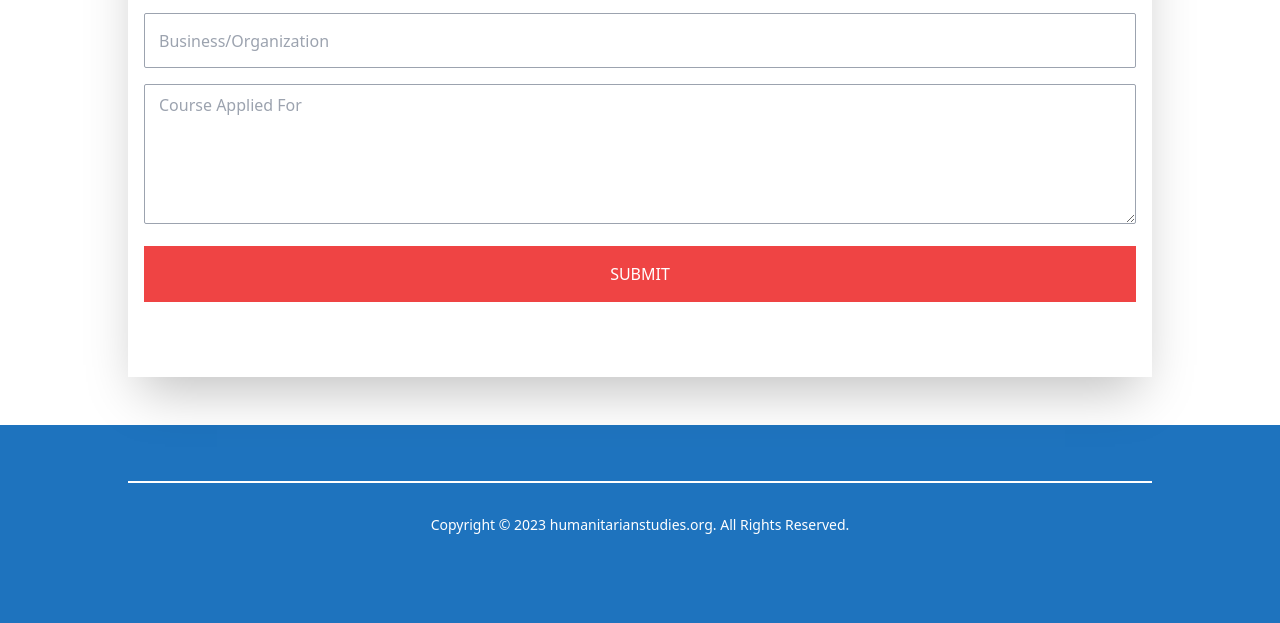
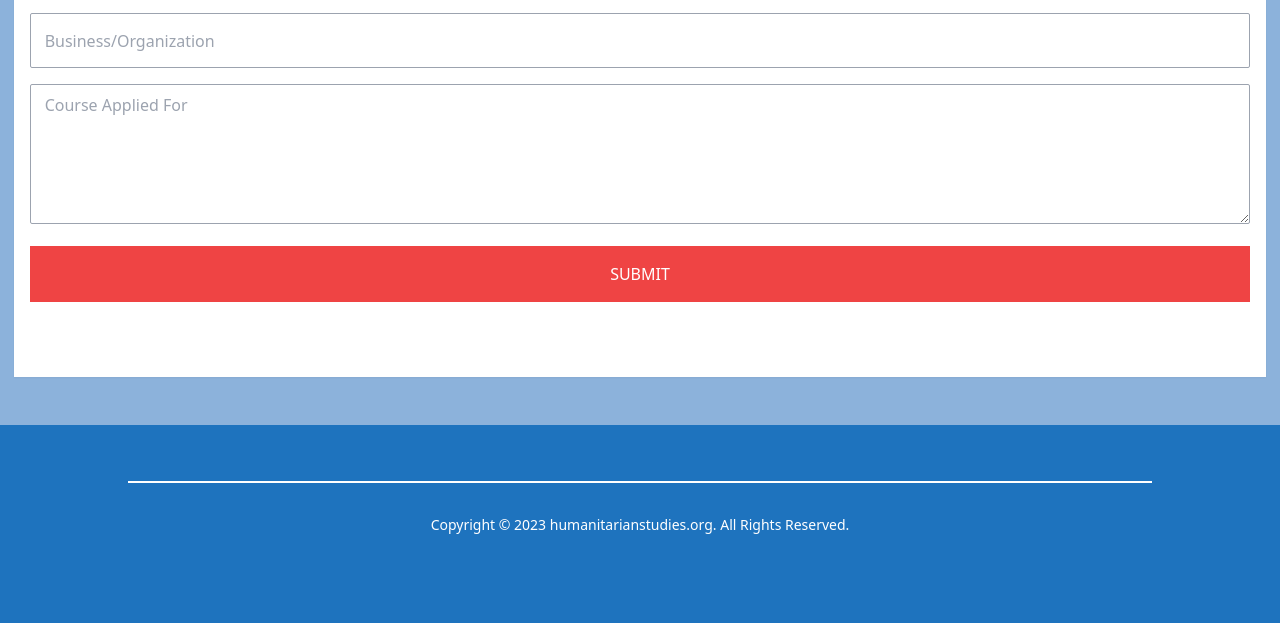
Before and after one commit to allistermugaisi/humanitarian_registration, a website: page index.html in a window 1280 px wide. Shown: the part 824-1447 px from the top of the page. Drawn offline with nearby package versions, Linux system fonts and the light colour scheme.

Commit message:
Changed background to blue

```diff
--- a/index.html
+++ b/index.html
@@ -6,7 +6,6 @@
 		<meta name="viewport" content="width=device-width, initial-scale=1.0" />
 		<link rel="stylesheet" href="css/main.css" />
 		<link rel="stylesheet" href="css/styles.css" />
-		<link rel="stylesheet" href="css/contact.css" />
 
 		<!--========== BOX ICONS ==========-->
 		<link
@@ -82,9 +81,9 @@
 			</div>
 		</div>
 
-		<div class="container mx-auto my-12 px-4 md:px-0">
+		<div class="bg-lightBlue py-12 px-4 md:px-0">
 			<div class="flex justify-center">
-				<div class="bg-white shadow-2xl h-[673px]">
+				<div class="bg-white shadow-sm h-[673px]">
 					<h3 class="text-darkBlue px-4 py-6 font-medium text-2xl md:text-4xl">
 						Send Your Registration
 					</h3>
--- a/tailwind.config.js
+++ b/tailwind.config.js
@@ -12,6 +12,7 @@ module.exports = {
 		extend: {
 			colors: {
 				darkBlue: '#1E73BE',
+				lightBlue: '#8CB2DB',
 			},
 		},
 	},
```
Also changed, not shown: css/main.css.
